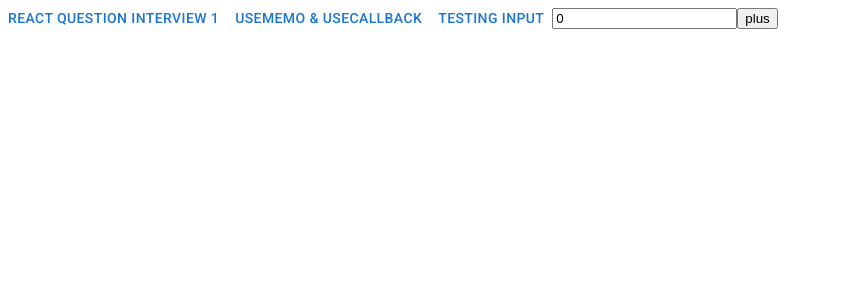
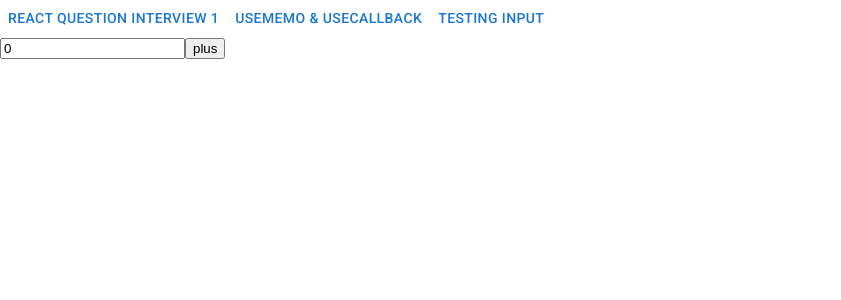
Before and after one commit to ankhzaq/youtube, a React (Create React App) app: page / in a window 1280 px wide. Both pictures are taken after a click on the button "TESTING INPUT". Shown: the top 300 px of the page, without its empty margins (0-841 px from the left). Built offline with nearby package versions, Linux system fonts and the light colour scheme.

Commit message:
feature - test video3 with waitFor

```diff
--- a/src/videos/video3/video3.tsx
+++ b/src/videos/video3/video3.tsx
@@ -1,13 +1,27 @@
-import React, { useState } from 'react';
+import React, { useEffect, useState } from 'react';
 
 const Video3 = () => {
   const [value, setValue] = useState(0);
+  const [showChangedMessage, setShowChangedMessage] = useState(false);
+
+  useEffect(() => {
+    setShowChangedMessage(true);
+  }, [value]);
+
+  useEffect(() => {
+    setTimeout(() => {
+      setShowChangedMessage(false);
+    }, 1000)
+  }, [showChangedMessage])
 
   return (
-    <>
+    <div>
       <input data-testid="inputValue" value={value} />
       <button data-testid="plusBtn" onClick={() => setValue(value + 1)}>plus</button>
-    </>
+      {showChangedMessage && (
+        <div data-testid="changedMessage">Value has changed</div>
+      )}
+    </div>
   );
 }
 export default Video3;
```
Also changed, not shown: 2 other files (tests, documents, lock files or other folders).
